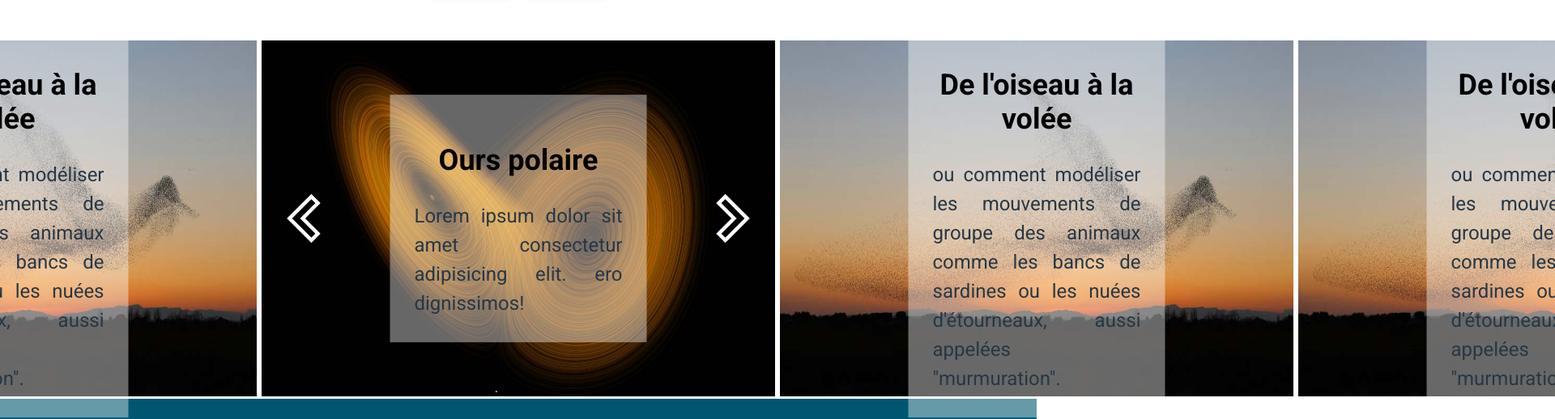
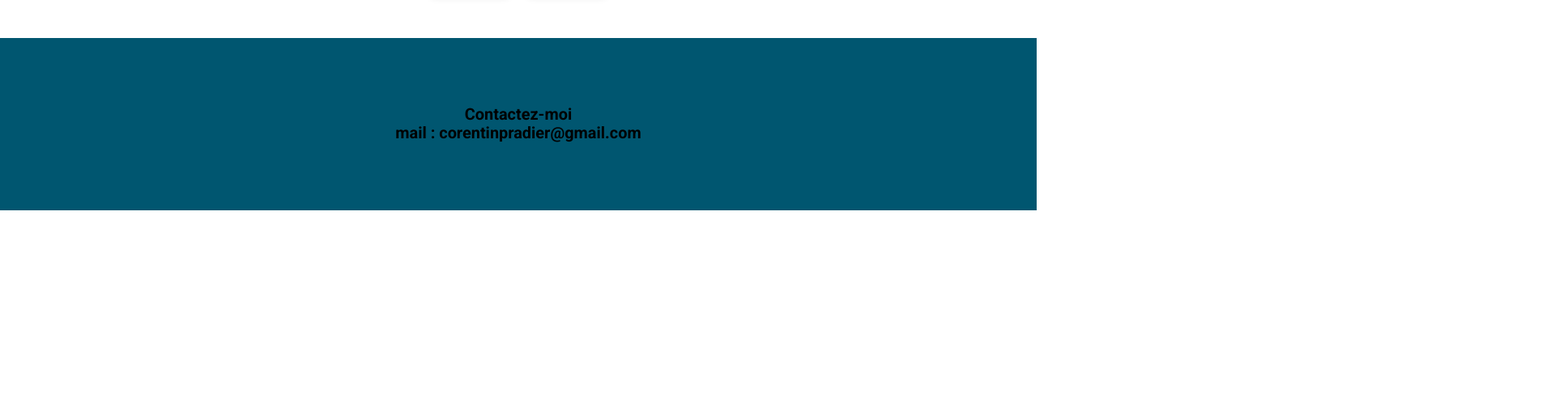
Before and after one commit to corentinpradier/corentinpradier.github.io, a plain HTML site: page index.html in a window 1280 px wide. Shown: the part 1212-1730 px from the top of the page at 81% size, 1920 px wide, since content can reach past the window. After the commit the page ends 1472 px from the top, so only its background shows below. Drawn offline with nearby package versions, Linux system fonts and the light colour scheme; a web font is replaced by a local one.

Commit message:
Update index.html
delete the diaporama

```diff
--- a/index.html
+++ b/index.html
@@ -56,41 +56,6 @@
 
     </body>
 
-
-    <main>
-        <div class="diapo" data-speed="4000" data-transition="1000">
-            <div class="elements">
-                <div class="element">
-                    <a class="images-diapo" href="page1.html"><img src="images/etourneaux.jpeg" alt=""></a>
-                    <div class="caption">
-                        <h2>De l'oiseau à la volée</h2>
-                        <p>ou comment modéliser les mouvements de groupe des animaux comme les bancs de sardines ou
-                            les nuées d'étourneaux, aussi appelées "murmuration".</p>
-                    </div>
-                </div>
-                <div class="element">
-                    <a class="images-diapo" href="page1.html"><img src="images/attracteur-lorenz.jpeg"
-                            alt=""></a>
-                    <div class="caption">
-                        <h2>Ours polaire</h2>
-                        <p>Lorem ipsum dolor sit amet consectetur adipisicing elit. ero dignissimos!</p>
-                    </div>
-                </div>
-                <div class="element">
-                    <a class="images-diapo" href="page1.html"><img src="images/etourneaux.jpeg" alt=""></a>
-                    <div class="caption">
-                        <h2>De l'oiseau à la volée</h2>
-                        <p>ou comment modéliser les mouvements de groupe des animaux comme les bancs de sardines ou
-                            les nuées d'étourneaux, aussi appelées "murmuration".</p>
-                    </div>
-                </div>
-            </div>
-            <!-- Flèches -->
-            <i id="nav-gauche" class="las la-chevron-left"></i>
-            <i id="nav-droite" class="las la-chevron-right"></i>
-        </div>
-    </main>
-
     <footer>
         <h5>
             Contactez-moi
```
